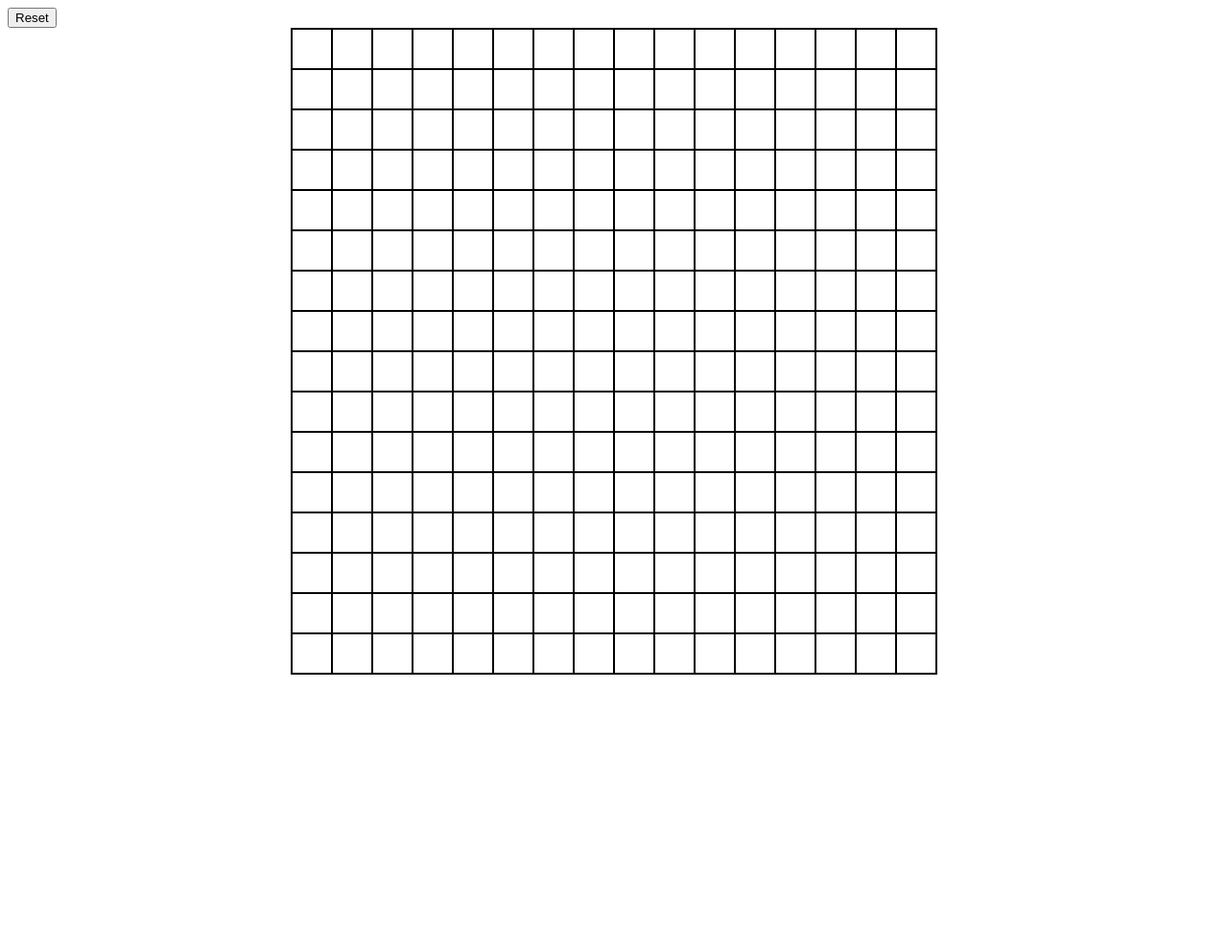
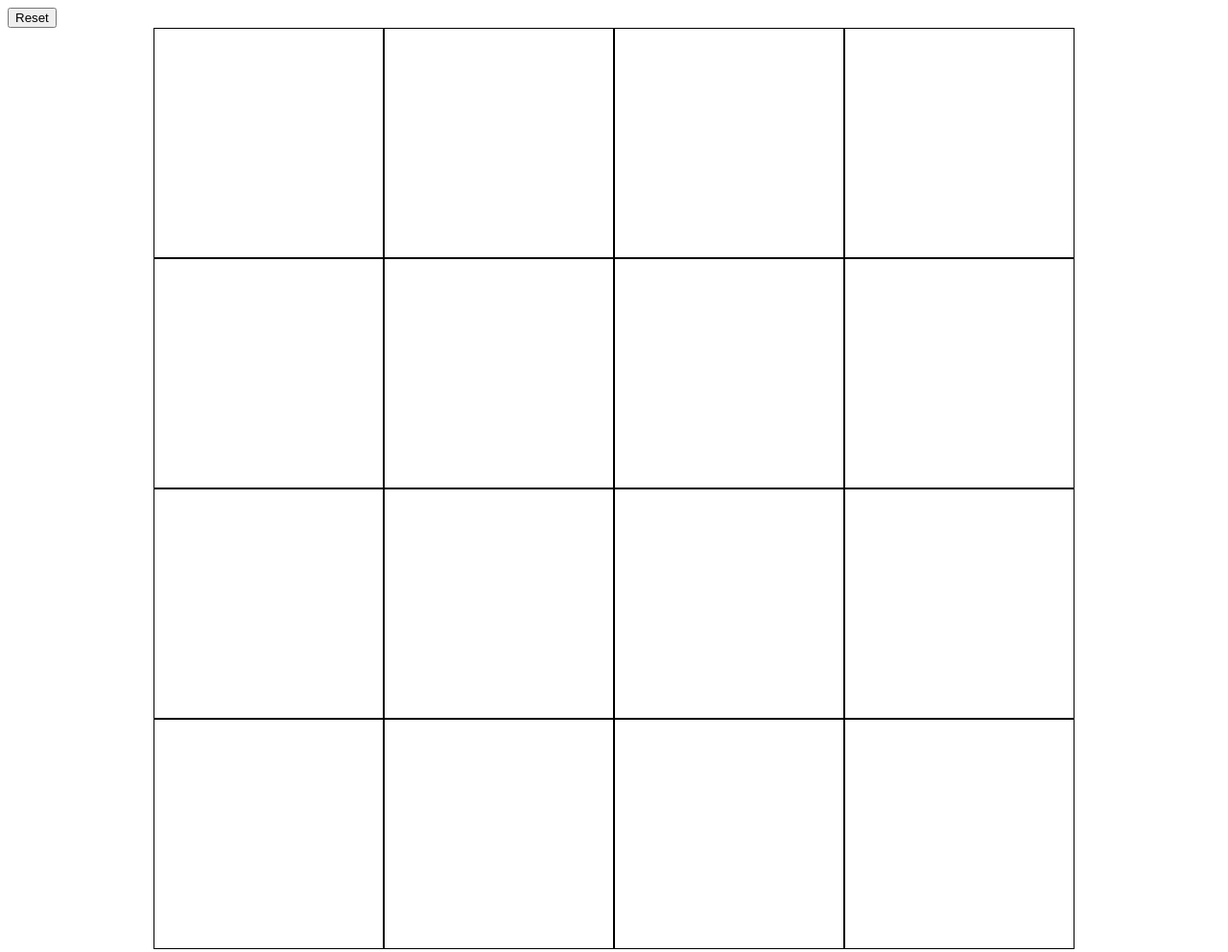
Before and after one commit to LonelyTower2021/EtchSketch, a plain HTML site: page index.html in a window 1280 px wide. Shown: the whole page at 96% size. Before the commit the page ends 800 px from the top, so only its background shows below. Drawn offline with Linux system fonts and the light colour scheme.

Commit message:
Add button to both clear grid, and allow user to enter a custom grid size.

```diff
--- a/script.js
+++ b/script.js
@@ -3,11 +3,15 @@ function setUpGrid(e) {
     populateGrid(grid);
 }
 
-function populateGrid(grid) {
-    for (let i = 0; i < 16; i++) {
-        for (let i = 0; i < 16 ; i++) {
+function populateGrid(grid, gridRowCount=4) {
+    let cellDimension = (1 / gridRowCount) * 100;
+    console.log(cellDimension);
+    for (let i = 0; i < gridRowCount; i++) {
+        for (let j = 0; j < gridRowCount ; j++) {
             gridCell = document.createElement('div')
             gridCell.classList.add("grid_cell")
+            gridCell.style.width = `${cellDimension}%`
+            gridCell.style.height = `${cellDimension}%`
             gridCell.addEventListener("mouseover", changeGridCellColor)
             grid.appendChild(gridCell)
         }
@@ -15,18 +19,24 @@ function populateGrid(grid) {
 }
 
 function changeGridCellColor(e) {
-    this.setAttribute('style', 'background-color: black');
+    this.style.backgroundColor = "black";
 }
 
-function clearGrid(e) {
+function updateGrid(e) {
     grid = document.querySelector('.grid_container')
     while (grid.firstChild) {
         grid.removeChild(grid.firstChild);
     }
-    populateGrid(grid);
+
+    let newGridSize;
+    do {
+        newGridSize = parseInt(prompt("Please enter a custom grid size (Between 1 and 100):"));
+    } while (newGridSize < 1 || newGridSize > 100);
+
+    populateGrid(grid, parseInt(newGridSize));
 }
 
 window.addEventListener('load', setUpGrid);
 
 const btn = document.querySelector('button')
-btn.addEventListener('click', clearGrid);
+btn.addEventListener('click', updateGrid);
--- a/styles.css
+++ b/styles.css
@@ -1,18 +1,19 @@
 .grid_container {
+    display: flex;
     margin: auto;
     text-align: center;
-    width: 672px;
-    height: 672px;
-    border: solid black 1px;
+    width: 960px;
+    height: 960px;
     background-color: lawngreen;
-    display: flex;
     flex-wrap: wrap;
+    justify-content: center;
+    align-content: center;
+    gap: 0;
 }
 
 .grid_cell {
     margin: 0;
-    height: 40px;
-    width: 40px;
+    box-sizing: border-box;
     border: solid black 1px;
     background-color: white;
 }
```
